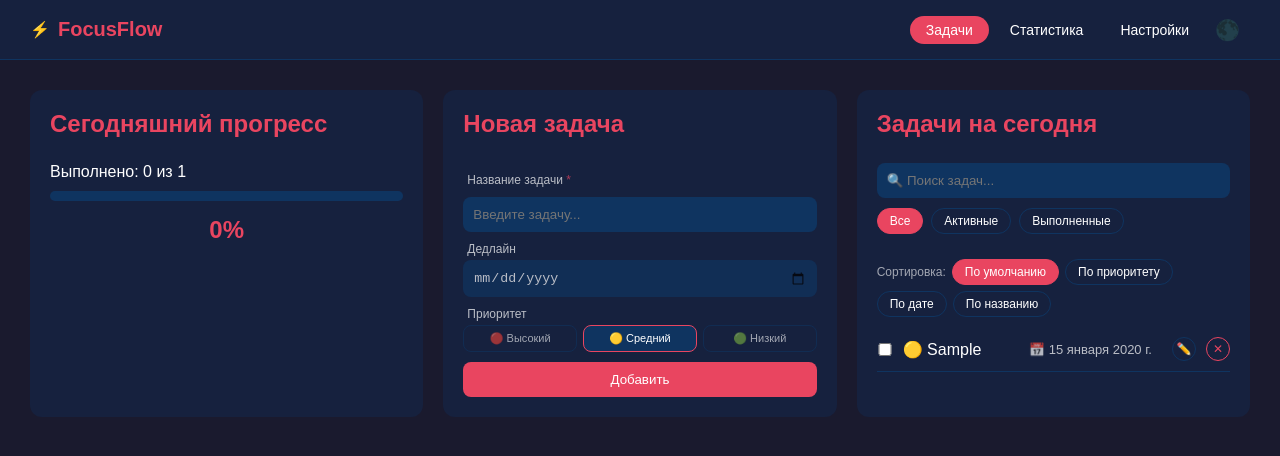
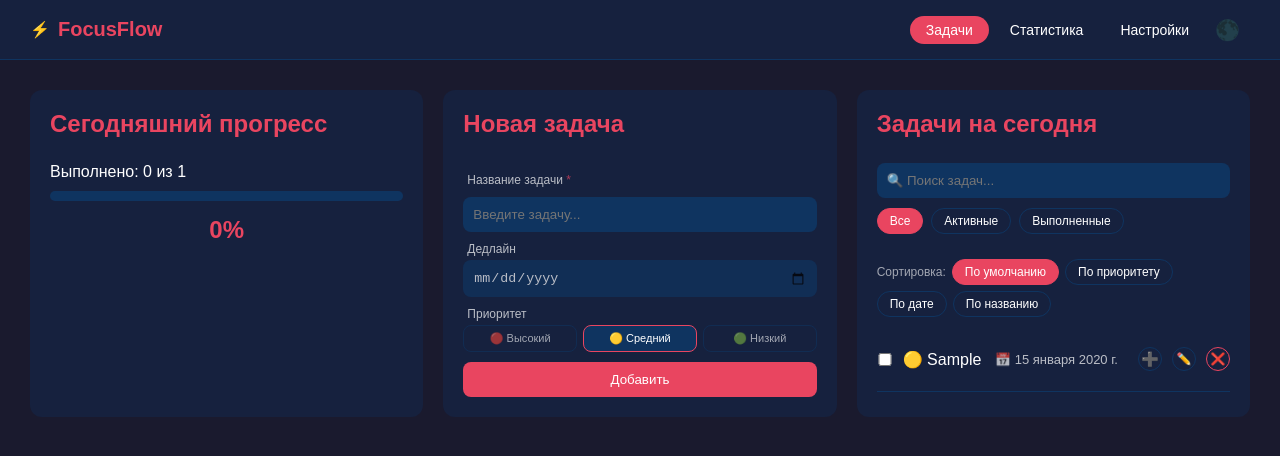
Before and after one commit to Pandapop16/focusflow-react, a React (Vite) app: page / in a window 1280 px wide. Both pictures are taken after typing "Sample", "2020-01-15" into the empty fields and a click on the button "Добавить". Shown: the top 456 px of the page. Built offline with nearby package versions, Linux system fonts and the light colour scheme.

Commit message:
feat:subtasks -add, toggle, delete, counter

```diff
--- a/src/App.jsx
+++ b/src/App.jsx
@@ -38,7 +38,8 @@ function App() {
       done: false,
       date: dateValue,
       time: timeValue,
-      priority: priority
+      priority: priority,
+      subtasks: []
     }])
     setInputValue('')
     setDateValue('')
@@ -62,6 +63,50 @@ function App() {
   function editTask(id, newText) {
     setTasks(tasks.map(function(task) {
       if (task.id === id) return {...task, text: newText}
+      return task
+    }))
+  }
+
+  function addSubtask(taskId,text) {
+    setTasks(tasks.map(function(task) {
+      if (task.id === taskId) {
+        return {
+          ...task,
+          subtasks: [
+            ...(task.subtasks || []),
+            {id: Date.now(), text:text, done: false}
+          ]
+        }
+      }
+      return task
+    }))
+  }
+
+  function toggleSubtask(taskId,subtaskId) {
+    setTasks(tasks.map(function(task) {
+      if (task.id === taskId) {
+        return {
+          ...task,
+          subtasks: task.subtasks.map(function(sub) {
+            if (sub.id === subtaskId) return { ...sub, done: !sub.done}
+            return sub
+          })
+        }
+      }
+      return task
+    }))
+  }
+
+  function deleteSubtask(taskId, subtaskId) {
+    setTasks(tasks.map(function(task){
+      if (task.id === taskId) {
+        return {
+          ...task,
+          subtasks: task.subtasks.filter(function(sub) {
+            return sub.id !== subtaskId
+          })
+        }
+      }
       return task
     }))
   }
@@ -97,6 +142,9 @@ function App() {
               onToggle={toggleTask}
               onDelete={deleteTask}
               onEdit={editTask}
+              onAddSubtask={addSubtask}
+              onToggleSubtask={toggleSubtask}
+              onDeleteSubtask={deleteSubtask}
               filter={filter}
               onFilterChange={setFilter}
             />
--- a/src/TaskList.jsx
+++ b/src/TaskList.jsx
@@ -1,11 +1,13 @@
 import { useState } from "react"
 import { motion, AnimatePresence } from "framer-motion"
 
-function TaskList({ tasks, onToggle, onDelete, onEdit, filter, onFilterChange }) {
+function TaskList({ tasks, onToggle, onDelete, onEdit, onAddSubtask, onToggleSubtask, onDeleteSubtask, filter, onFilterChange }) {
   const [search, setSearch] = useState('')
   const [editingId, setEditingId] = useState(null)
   const [editText, setEditText] = useState('')
   const [sortBy, setSortBy] = useState('none')
+  const [subtaskInputId, setSubtaskInputId] = useState(null)
+  const [subtaskText, setSubtaskText] = useState('')
 
   const filteredTasks = tasks
     .filter(function(task) {
@@ -44,56 +46,26 @@ function TaskList({ tasks, onToggle, onDelete, onEdit, filter, onFilterChange })
       />
 
       <div className="filters">
-        <button
-          className={`filter-btn ${filter === 'all' ? 'active-filter' : ''}`}
-          onClick={() => onFilterChange('all')}
-        >Все</button>
-        <button
-          className={`filter-btn ${filter === 'active' ? 'active-filter' : ''}`}
-          onClick={() => onFilterChange('active')}
-        >Активные</button>
-        <button
-          className={`filter-btn ${filter === 'done' ? 'active-filter' : ''}`}
-          onClick={() => onFilterChange('done')}
-        >Выполненные</button>
+        <button className={`filter-btn ${filter === 'all' ? 'active-filter' : ''}`} onClick={() => onFilterChange('all')}>Все</button>
+        <button className={`filter-btn ${filter === 'active' ? 'active-filter' : ''}`} onClick={() => onFilterChange('active')}>Активные</button>
+        <button className={`filter-btn ${filter === 'done' ? 'active-filter' : ''}`} onClick={() => onFilterChange('done')}>Выполненные</button>
       </div>
 
       <div className="sort-buttons">
         <span className="sort-label">Сортировка:</span>
-        <button
-          className={`filter-btn ${sortBy === 'none' ? 'active-filter' : ''}`}
-          onClick={() => setSortBy('none')}
-        >По умолчанию</button>
-        <button
-          className={`filter-btn ${sortBy === 'priority' ? 'active-filter' : ''}`}
-          onClick={() => setSortBy('priority')}
-        >По приоритету</button>
-        <button
-          className={`filter-btn ${sortBy === 'date' ? 'active-filter' : ''}`}
-          onClick={() => setSortBy('date')}
-        >По дате</button>
-        <button
-          className={`filter-btn ${sortBy === 'name' ? 'active-filter' : ''}`}
-          onClick={() => setSortBy('name')}
-        >По названию</button>
+        <button className={`filter-btn ${sortBy === 'none' ? 'active-filter' : ''}`} onClick={() => setSortBy('none')}>По умолчанию</button>
+        <button className={`filter-btn ${sortBy === 'priority' ? 'active-filter' : ''}`} onClick={() => setSortBy('priority')}>По приоритету</button>
+        <button className={`filter-btn ${sortBy === 'date' ? 'active-filter' : ''}`} onClick={() => setSortBy('date')}>По дате</button>
+        <button className={`filter-btn ${sortBy === 'name' ? 'active-filter' : ''}`} onClick={() => setSortBy('name')}>По названию</button>
       </div>
 
       {sortedTasks.length === 0 ? (
-        <motion.div
-          className="empty-state"
-          initial={{ opacity: 0, y: 20 }}
-          animate={{ opacity: 1, y: 0 }}
-          transition={{ duration: 0.3 }}
-        >
+        <motion.div className="empty-state" initial={{ opacity: 0, y: 20 }} animate={{ opacity: 1, y: 0 }} transition={{ duration: 0.3 }}>
           <p className="empty-icon">✅</p>
           <p className="empty-title">
-            {filter === 'done' ? 'Нет выполненных задач' :
-             filter === 'active' ? 'Все задачи выполнены!' :
-             'Добавьте первую задачу'}
+            {filter === 'done' ? 'Нет выполненных задач' : filter === 'active' ? 'Все задачи выполнены!' : 'Добавьте первую задачу'}
           </p>
-          <p className="empty-subtitle">
-            {filter === 'all' ? 'Нажмите "Добавить" чтобы начать' : ''}
-          </p>
+          <p className="empty-subtitle">{filter === 'all' ? 'Нажмите "Добавить" чтобы начать' : ''}</p>
         </motion.div>
       ) : (
         <ul>
@@ -106,13 +78,10 @@ function TaskList({ tasks, onToggle, onDelete, onEdit, filter, onFilterChange })
                   animate={{ opacity: 1, x: 0 }}
                   exit={{ opacity: 0, x: 20 }}
                   transition={{ duration: 0.2 }}
-                  onClick={() => onToggle(task.id)}
+                  style={{ flexDirection: 'column', alignItems: 'stretch' }}
                 >
-                  <input
-                    type="checkbox"
-                    checked={task.done}
-                    onChange={() => onToggle(task.id)}
-                  />
+                  <div className="task-row" onClick={() => onToggle(task.id)}>
+                    <input type="checkbox" checked={task.done} onChange={() => onToggle(task.id)} />
 
                     {editingId === task.id ? (
                       <input
@@ -120,18 +89,10 @@ function TaskList({ tasks, onToggle, onDelete, onEdit, filter, onFilterChange })
                         value={editText}
                         onChange={(e) => setEditText(e.target.value)}
                         onKeyDown={(e) => {
-                        if (e.key === 'Enter') {
-                          onEdit(task.id, editText)
-                          setEditingId(null)
-                        }
-                        if (e.key === 'Escape') {
-                          setEditingId(null)
-                        }
+                          if (e.key === 'Enter') { onEdit(task.id, editText); setEditingId(null) }
+                          if (e.key === 'Escape') setEditingId(null)
                         }}
-                      onBlur={() => {
-                        onEdit(task.id, editText)
-                        setEditingId(null)
-                      }}
+                        onBlur={() => { onEdit(task.id, editText); setEditingId(null) }}
                         autoFocus
                         onClick={(e) => e.stopPropagation()}
                       />
@@ -144,36 +105,75 @@ function TaskList({ tasks, onToggle, onDelete, onEdit, filter, onFilterChange })
 
                     {task.date && (
                       <div className="task-meta">
-                      <span className="task-date">
-                        📅 {new Date(task.date + 'T00:00:00').toLocaleDateString('ru-RU', {
-                          day: 'numeric',
-                          month: 'long',
-                          year: 'numeric'
-                        })}
-                      </span>
-                      {task.time && (
-                        <span className="task-time">
-                          🕰️ {task.time}
-                        </span>
-                      )}
+                        <span className="task-date">📅 {new Date(task.date + 'T00:00:00').toLocaleDateString('ru-RU', { day: 'numeric', month: 'long', year: 'numeric' })}</span>
+                        {task.time && <span className="task-time">🕰️ {task.time}</span>}
                       </div>
                     )}
 
-                  <button
-                    className="edit-btn"
-                    onClick={(e) => {
+                    <button className="subtask-add-btn" onClick={(e) => { e.stopPropagation(); setSubtaskInputId(subtaskInputId === task.id ? null : task.id); setSubtaskText('') }}>➕</button>
+                    <button className="edit-btn" onClick={(e) => { e.stopPropagation(); setEditingId(task.id); setEditText(task.text) }}>✏️</button>
+                    <button className="delete-btn" onClick={(e) => { e.stopPropagation(); onDelete(task.id) }}>❌</button>
+                  </div>
+
+                  {/* Поле добавления подзадачи */}
+                  {subtaskInputId === task.id && (
+                    <div className="subtask-input-row" onClick={(e) => e.stopPropagation()}>
+                      <input
+                        placeholder="Введите подзадачу..."
+                        value={subtaskText}
+                        onChange={(e) => setSubtaskText(e.target.value)}
+                        onKeyDown={(e) => {
+                          if (e.key === 'Enter' && subtaskText.trim()) {
+                            onAddSubtask(task.id, subtaskText.trim())
+                            setSubtaskText('')
+                            setSubtaskInputId(null)
+                          }
+                          if (e.key === 'Escape') setSubtaskInputId(null)
+                        }}
+                        autoFocus
+                      />
+                      <button onClick={() => {
+                        if (subtaskText.trim()) {
+                          onAddSubtask(task.id, subtaskText.trim())
+                          setSubtaskText('')
+                          setSubtaskInputId(null)
+                        }
+                      }}>Добавить</button>
+                    </div>
+                  )}
+
+                  {/* Список подзадач */}
+                  {task.subtasks && task.subtasks.length > 0 && (
+                    <div className="subtask-section">
+                      <span className="subtask-counter">
+                        ✅ {task.subtasks.filter(s => s.done).length} из {task.subtasks.length}
+                      </span>
+                    <ul className="subtask-list">
+                      {task.subtasks.map(function(sub) {
+                        return (
+                          <li key={sub.id} className="subtask-item">
+                            <input
+                            type="checkbox"
+                             checked={sub.done}
+                             onChange={(e) => {
                               e.stopPropagation()
-                      setEditingId(task.id)
-                      setEditText(task.text)
+                              onToggleSubtask(task.id, sub.id)
                               }}
-                  >✏️</button>
+                            />
+                            <span className={sub.done ? 'completed' : ''}>{sub.text}</span>
                             <button
                               className="delete-btn"
                               onClick={(e) => {
                                 e.stopPropagation()
-                      onDelete(task.id)
+                                onDeleteSubtask(task.id, sub.id)
                               }}
-                  >✕</button>
+                              >❌</button>
+                          </li>
+                        )
+                      })}
+                    </ul>
+                    </div>
+                  )}
                 </motion.li>
               )
             })}
--- a/src/index.css
+++ b/src/index.css
@@ -546,3 +546,74 @@ body.light-theme {
     display: flex;
   }
 }
+
+.task-row {
+  display: flex;
+  align-items: center;
+  gap: 10px;
+  padding: 10px 0;
+  cursor: pointer;
+}
+
+.subtask-add-btn {
+  width: 24px;
+  height: 24px;
+  min-width: 24px;
+  padding: 0;
+  display: flex;
+  align-items: center;
+  justify-content: center;
+  font-size: 14px;
+  background-color: transparent;
+  border: 1px solid var(--color-input);
+  color: var(--color-text);
+  border-radius: 50%;
+}
+
+.subtask-add-btn:hover {
+  border-color: var(--color-accent);
+  background-color: var(--color-input);
+}
+
+.subtask-input-row {
+  display: flex;
+  gap: 8px;
+  padding: 8px 0 8px 26px;
+}
+
+.subtask-input-row input {
+  flex: 1;
+}
+
+.subtask-input-row button {
+  width: auto;
+  padding: 6px 12px;
+  font-size: 12px;
+}
+
+.subtask-list {
+  padding-left: 26px;
+  padding-bottom: 8px;
+}
+
+.subtask-item {
+  display: flex;
+  align-items: center;
+  gap: 8px;
+  padding: 5px 0;
+  border-bottom: none;
+  font-size: 14px;
+  opacity: 0.8;
+}
+
+.subtask-section {
+  padding-left: 26px;
+  margin-bottom: 8px;
+}
+
+.subtask-counter {
+  font-size: 12px;
+  opacity: 0.6;
+  display: block;
+  margin-bottom: 4px;
+}
```
Lines whose indentation alone changed are shown as unchanged.
